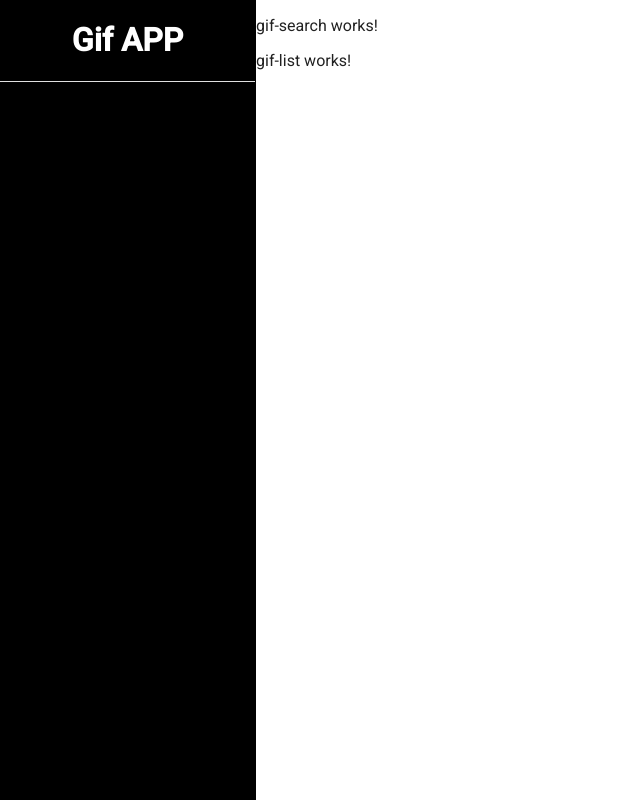
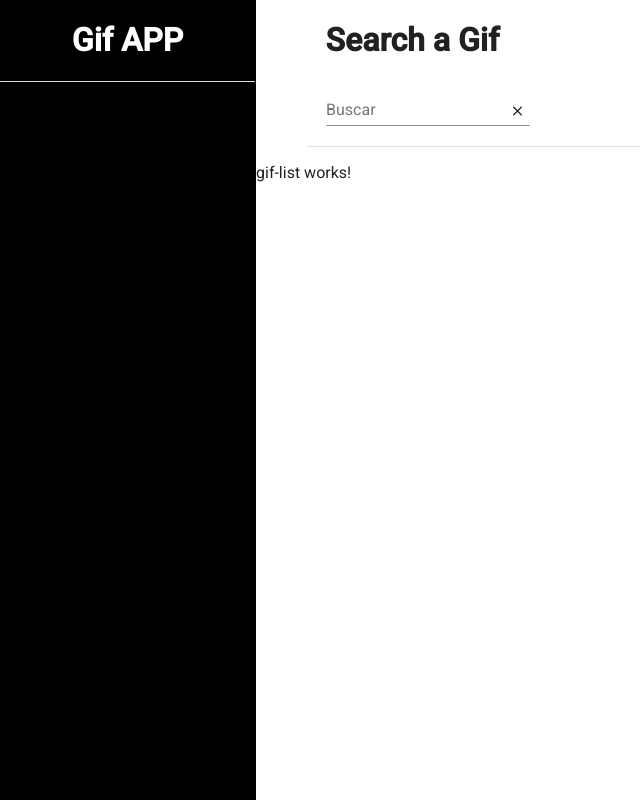
Before and after one commit to angeldeathz/gifs-site-app, an Angular app: page / in a window 1280 px wide. Shown: the whole page, without its empty margins (0-640 px from the left). Built offline with nearby package versions, Linux system fonts and the light colour scheme.

Commit message:
fix margin

```diff
--- a/src/app/components/content/content.module.ts
+++ b/src/app/components/content/content.module.ts
@@ -1,4 +1,6 @@
 import { NgModule } from "@angular/core";
+import { FormsModule, ReactiveFormsModule } from "@angular/forms";
+import { MaterialModule } from "src/app/shared/modules/material.module";
 import { GifListComponent } from './gif-list/gif-list.component';
 import { GifSearchComponent } from './gif-search/gif-search.component';
 
@@ -8,6 +10,9 @@ import { GifSearchComponent } from './gif-search/gif-search.component';
         GifSearchComponent
     ],
     imports: [
+        FormsModule,
+        MaterialModule,
+        ReactiveFormsModule
     ],
     exports: [
         GifListComponent,
--- a/src/app/components/content/gif-search/gif-search.component.html
+++ b/src/app/components/content/gif-search/gif-search.component.html
@@ -1,3 +1,19 @@
-<p>
-  gif-search works!
-</p>
+<div id="content">
+  <div id="search">
+    <h1>Search a Gif</h1>
+
+    <mat-form-field>
+      <mat-label>Buscar</mat-label>
+      <input matInput type="text">
+      <button mat-button matSuffix mat-icon-button aria-label="Clear">
+        <mat-icon>close</mat-icon>
+      </button>
+    </mat-form-field>
+  </div>
+
+  <div>
+
+  </div>
+
+  <mat-divider></mat-divider>
+</div>
--- a/src/app/components/content/gif-search/gif-search.component.scss
+++ b/src/app/components/content/gif-search/gif-search.component.scss
@@ -0,0 +1,9 @@
+#search {
+    margin-left: 2%;
+    margin-right: 2%;
+}
+
+#content {
+    margin-left: 5%;
+    margin-right: 5%;
+}
```
